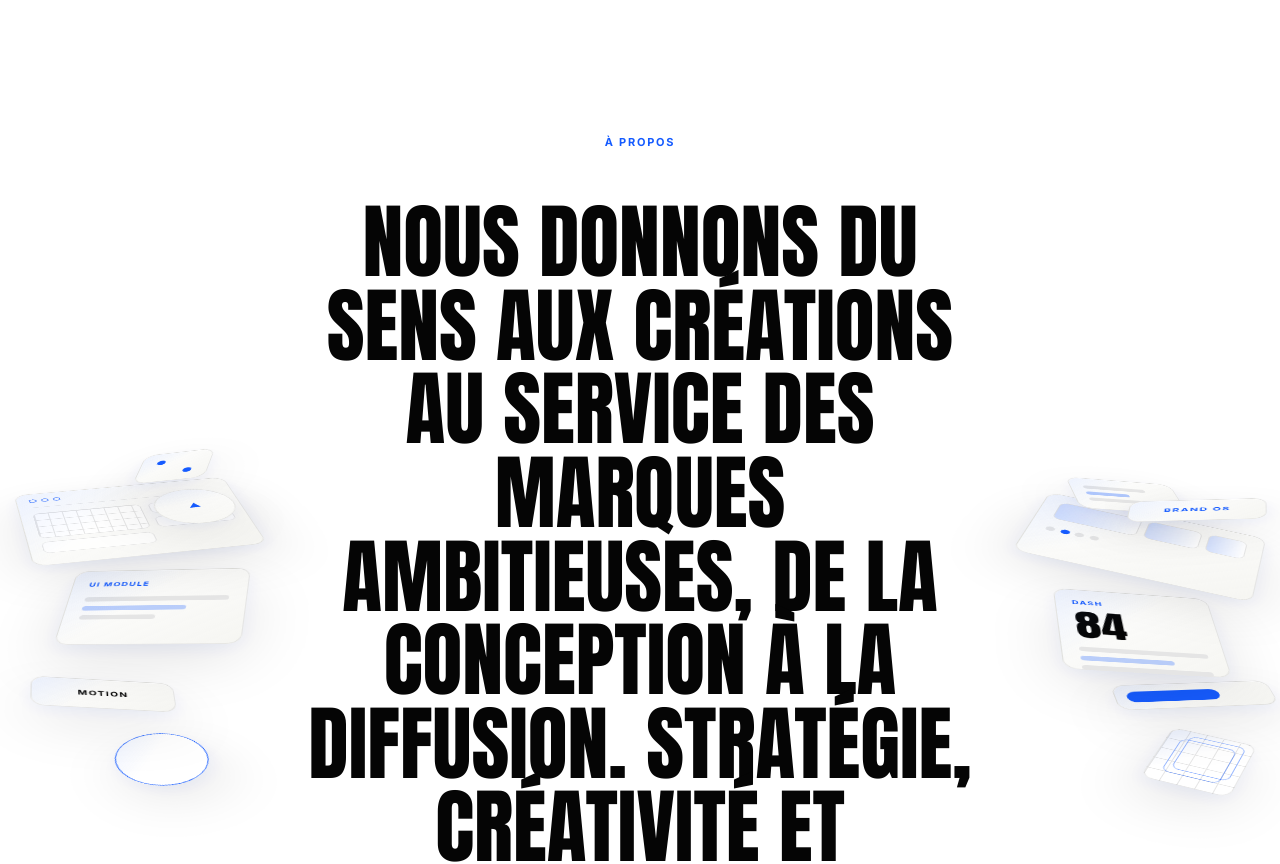
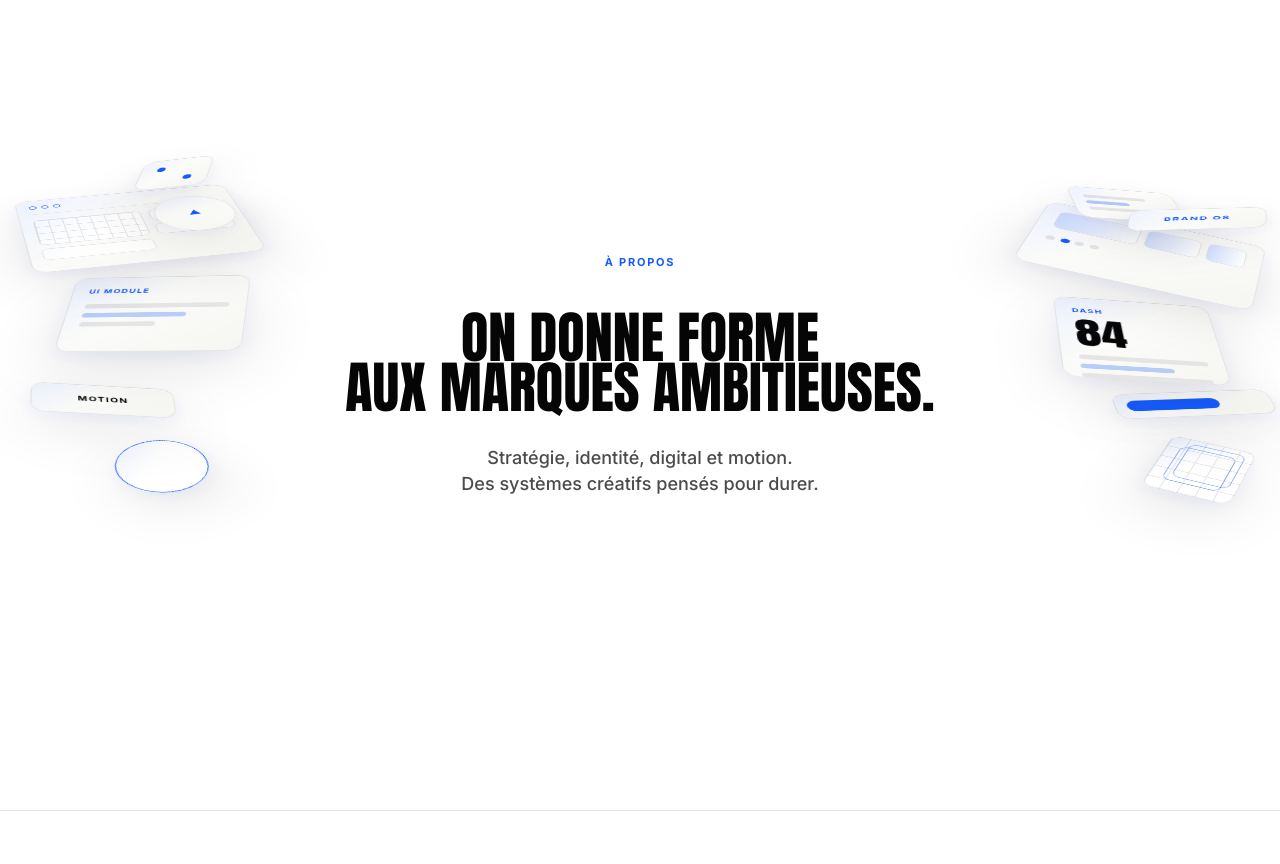
Before and after one commit to Krys03/CreatIve-Agency, a React (Vite) app: page / in a window 1280 px wide. Shown: the part 2160-3024 px from the top of the page. Built offline with nearby package versions, Linux system fonts and the light colour scheme.

Commit message:
Shorten about section copy

```diff
--- a/src/App.jsx
+++ b/src/App.jsx
@@ -325,15 +325,21 @@ function About() {
       >
         <TechCluster side="left" y={leftY} />
         <div className="about-copy text-center">
-          <motion.p variants={fadeUp} className="micro-copy mb-12 text-electric">
+          <motion.p variants={fadeUp} className="micro-copy mb-10 text-electric">
             À PROPOS
           </motion.p>
-          <motion.p
+          <motion.h2
             variants={fadeUp}
-            className="mx-auto max-w-5xl font-display text-[clamp(2.6rem,6.4vw,7.4rem)] uppercase leading-[1.02] text-ink"
+            className="about-title mx-auto font-display uppercase text-ink"
           >
-            NOUS DONNONS DU SENS AUX CRÉATIONS AU SERVICE DES MARQUES AMBITIEUSES, DE LA CONCEPTION À LA DIFFUSION.
-            STRATÉGIE, CRÉATIVITÉ ET TECHNOLOGIE AU SERVICE DES MARQUES EN MOUVEMENT.
+            ON DONNE FORME
+            <br />
+            AUX MARQUES AMBITIEUSES.
+          </motion.h2>
+          <motion.p variants={fadeUp} className="about-text mx-auto mt-8">
+            Stratégie, identité, digital et motion.
+            <br />
+            Des systèmes créatifs pensés pour durer.
           </motion.p>
         </div>
         <TechCluster side="right" y={rightY} />
--- a/src/index.css
+++ b/src/index.css
@@ -219,6 +219,21 @@ a {
 .about-copy {
   position: relative;
   z-index: 3;
+  max-width: 680px;
+  margin-inline: auto;
+}
+
+.about-title {
+  font-size: clamp(3rem, 4.4vw, 5.4rem);
+  line-height: 0.9;
+}
+
+.about-text {
+  max-width: 36rem;
+  color: rgba(5, 5, 5, 0.72);
+  font-size: clamp(1.125rem, 1.35vw, 1.25rem);
+  font-weight: 500;
+  line-height: 1.45;
 }
 
 .tech-cluster {
```
